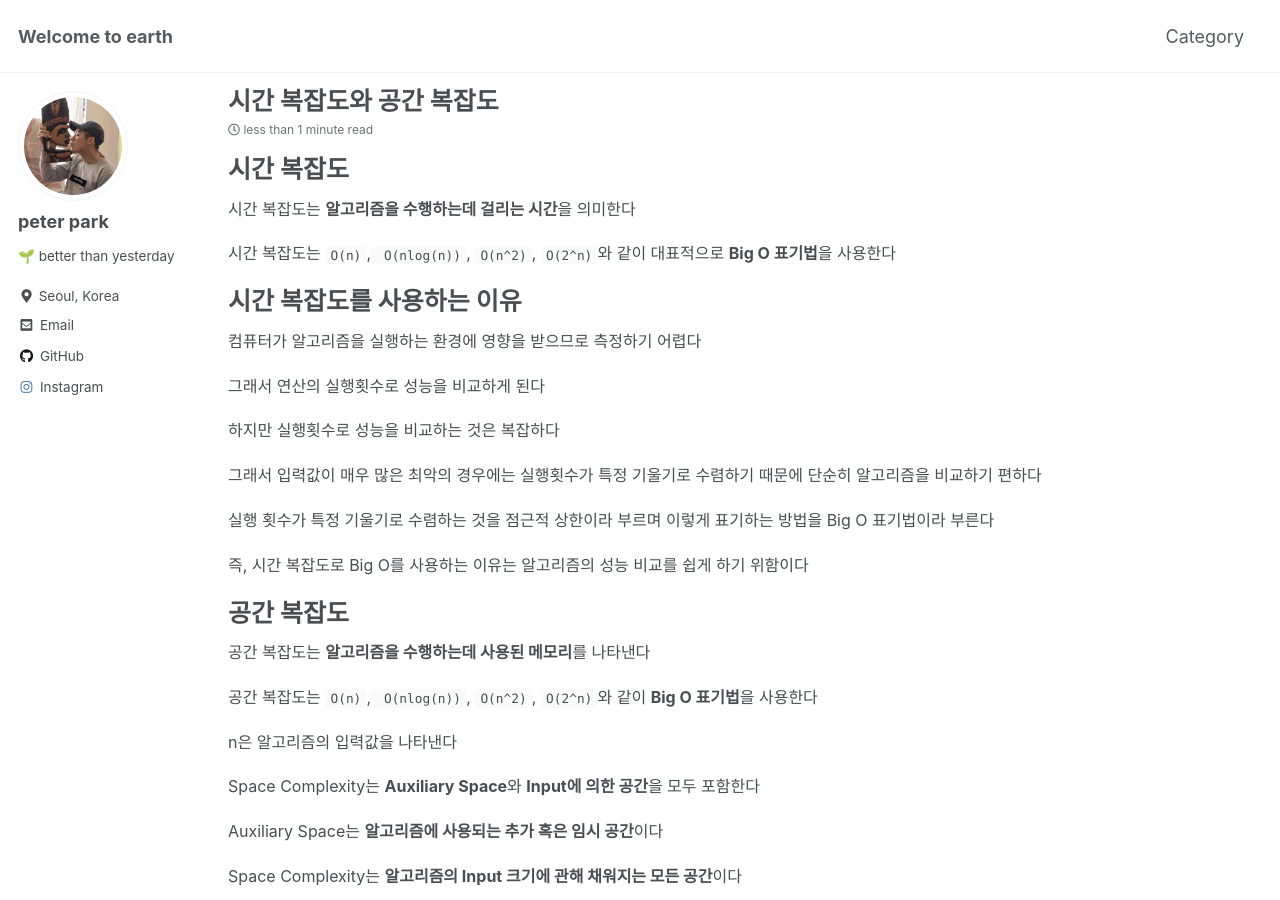
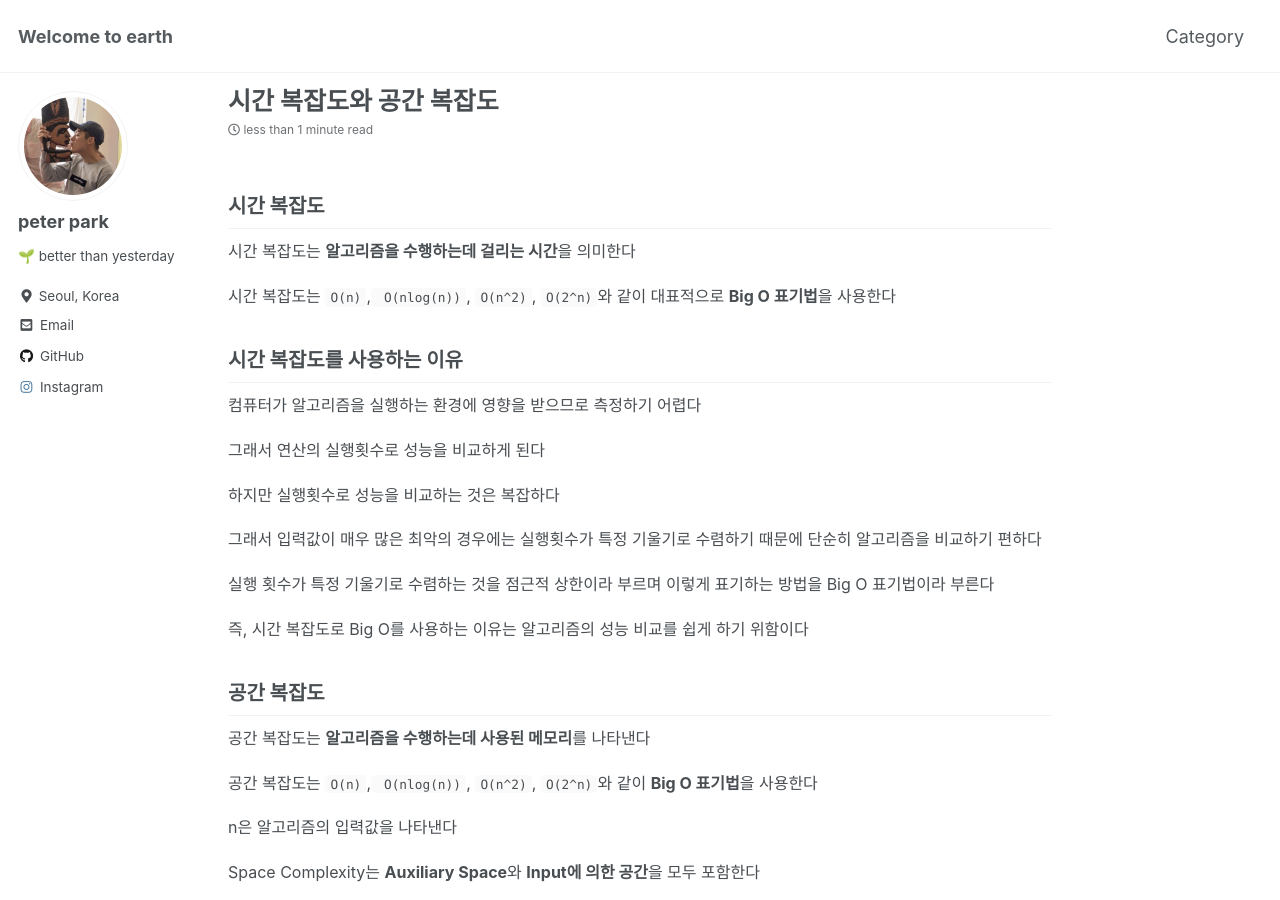
Before and after one commit to bgpark82/bgpark82.github.io.2021, a Jekyll site: the page built from _posts/2022-04-14-time-complexity-space-complexity.md, in a window 1280 px wide and 900 px high. Built offline with Jekyll 4.4.1, drawn with Linux system fonts in a browser that asks for light colours; cached includes are drawn as plain includes; comment, search, counter and statistics services are not loaded.

```diff
--- a/_posts/2022-04-14-time-complexity-space-complexity.md
+++ b/_posts/2022-04-14-time-complexity-space-complexity.md
@@ -8,14 +8,14 @@ tags:
 ---
 
 
-
-# 시간 복잡도
+## 시간 복잡도
 
 시간 복잡도는 **알고리즘을 수행하는데 걸리는 시간**을 의미한다
 
 시간 복잡도는 `O(n)`,` O(nlog(n))`, `O(n^2)`, `O(2^n)`와 같이 대표적으로  **Big O 표기법**을 사용한다
 
-# 시간 복잡도를 사용하는 이유
+
+## 시간 복잡도를 사용하는 이유
 
 컴퓨터가 알고리즘을 실행하는 환경에 영향을 받으므로 측정하기 어렵다
 
@@ -30,16 +30,13 @@ tags:
 즉, 시간 복잡도로 Big O를 사용하는 이유는 알고리즘의 성능 비교를 쉽게 하기 위함이다
 
 
-
-# 공간 복잡도
+## 공간 복잡도
 
 공간 복잡도는 **알고리즘을 수행하는데 사용된 메모리**를 나타낸다
 
 공간 복잡도는 `O(n)`,` O(nlog(n))`, `O(n^2)`, `O(2^n)`와 같이 **Big O 표기법**을 사용한다
 
 n은 알고리즘의 입력값을 나타낸다
-
-
 
 Space Complexity는 **Auxiliary Space**와 **Input에 의한 공간**을 모두 포함한다
 
@@ -49,7 +46,9 @@ Space Complexity는 **알고리즘의 Input 크기에 관해 채워지는 모든
 
 
 
-# 공간 복잡도 계산 예
+
+
+## 공간 복잡도 계산 예
 
 재귀와 루프에서 공간복잡도 계산은 다음과 같다
 
@@ -68,7 +67,7 @@ int add(int n) {
 
 
 
-# 참고
+## 참고
 
 https://www.geeksforgeeks.org/g-fact-86/
 
```
